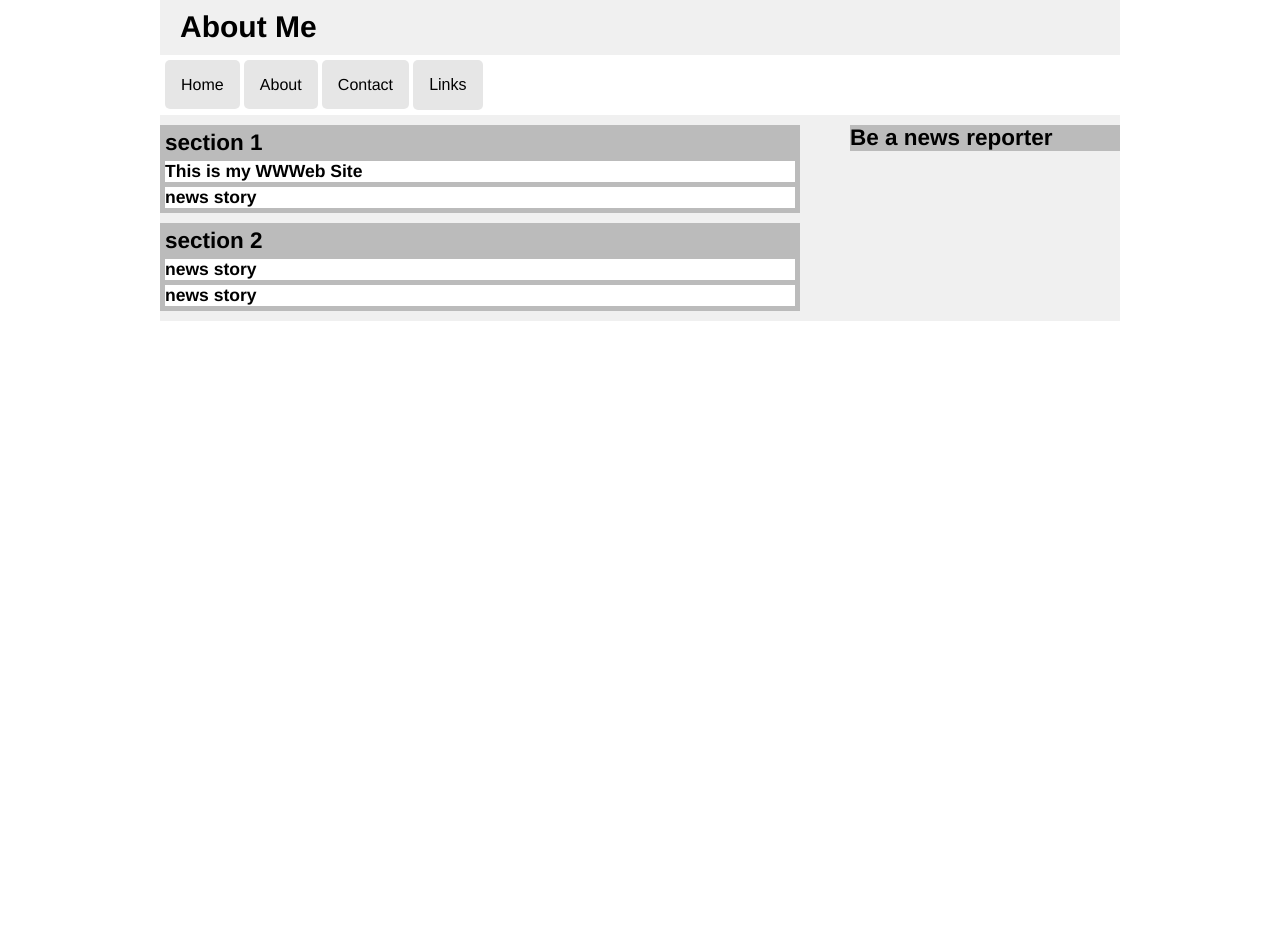
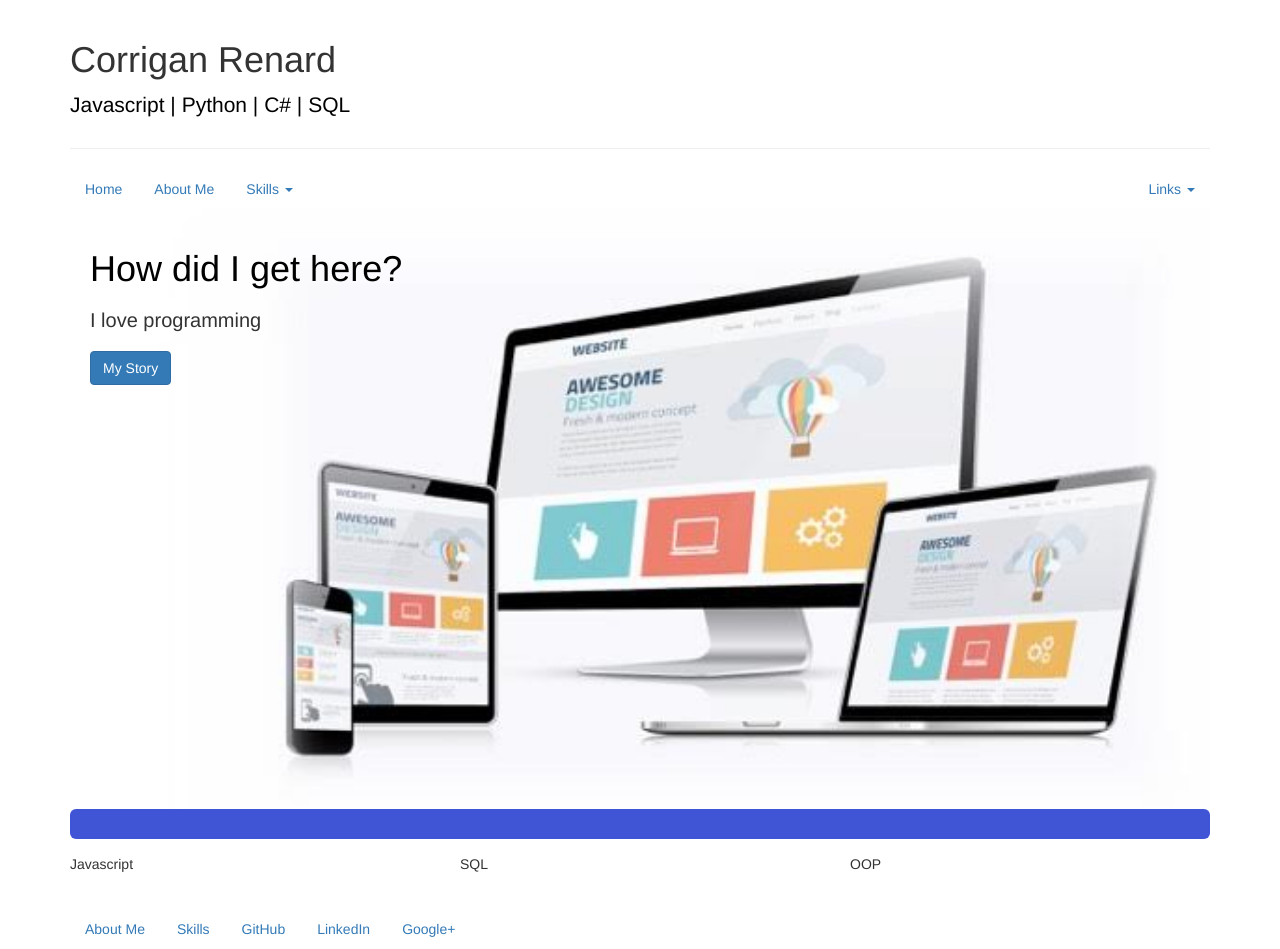
Before and after one commit to CorriganRenard/JavaScript-Timer, a plain HTML site: page index.html in a window 1280 px wide. Before the commit the page ends 800 px from the top, so only its background shows below. Drawn offline with nearby package versions, Linux system fonts and the light colour scheme.

Commit message:
added bootsrap capabilities, navbar, footer, hero img, links.

```diff
--- /dev/null
+++ b/grid.css
@@ -0,0 +1,49 @@
+h4 {
+  margin-top: 25px;
+}
+.row {
+  margin-bottom: 20px;
+}
+.row .row {
+  margin-top: 10px;
+  margin-bottom: 0;
+}
+[class*="col-"] {
+  padding-top: 15px;
+  padding-bottom: 15px;
+  background-color: #ffffff;
+
+}
+
+hr {
+  marg
+}
+
+hr {
+  margin-top: 40px;
+  margin-bottom: 40px;
+}
+.hero-unit {
+     background-image: url('../images/web-design (1).jpg');
+     background-repeat: no-repeat;
+     background-size: cover;
+     height:600px;
+     padding: 20px;
+
+}
+.hero-unit h1, h2, p  {
+    color: black;
+    position: relative;
+}
+ .hero-unit h2{
+     font-size: 20px;
+     padding-bottom: 10px;
+
+ }
+
+ .separate {
+     background-color: rgba(0, 29, 200, 0.75);
+     height: 30px;
+     border-radius: 6px;
+
+ }
--- a/index.html
+++ b/index.html
@@ -1,103 +1,120 @@
-<!doctype html>
+<!DOCTYPE html>
 <html lang="en">
   <head>
     <meta charset="utf-8">
+    <meta http-equiv="X-UA-Compatible" content="IE=edge">
+    <meta name="viewport" content="width=device-width, initial-scale=1">
+    <!-- The above 3 meta tags *must* come first in the head; any other head content must come *after* these tags -->
+    <meta name="description" content="">
+    <meta name="author" content="">
+    <link rel="icon" href="../../favicon.ico">
+
     <title>Corrigan Renard</title>
-        <link rel="stylesheet" type="text/css" href="style.css">
+
+    <!-- Bootstrap core CSS -->
+    <link href="../../dist/css/bootstrap.min.css" rel="stylesheet">
+
+    <!-- IE10 viewport hack for Surface/desktop Windows 8 bug -->
+    <link href="../../assets/css/ie10-viewport-bug-workaround.css" rel="stylesheet">
+
+    <!-- Custom styles for this template -->
+    <link href="grid.css" rel="stylesheet">
+
+    <!-- Just for debugging purposes. Don't actually copy these 2 lines! -->
+    <!--[if lt IE 9]><script src="../../assets/js/ie8-responsive-file-warning.js"></script><![endif]-->
+    <script src="../../assets/js/ie-emulation-modes-warning.js"></script>
+
+    <!-- HTML5 shim and Respond.js for IE8 support of HTML5 elements and media queries -->
     <!--[if lt IE 9]>
-		<script>
-        	document.createElement("article");
-			document.createElement("aside");
-			document.createElement("footer");
-			document.createElement("header");
-			document.createElement("main");
-			document.createElement("nav");
-			document.createElement("section");
-        </script>
+      <script src="https://oss.maxcdn.com/html5shiv/3.7.3/html5shiv.min.js"></script>
+      <script src="https://oss.maxcdn.com/respond/1.4.2/respond.min.js"></script>
     <![endif]-->
   </head>
 
   <body>
-        <header class="banner">
-            <h1>About Me</h1>
-        	<p>This web site is about me</p>
-        </header>
+    <div class="container">
 
-        <nav>
-            <a href="#">Home</a>
-            <a href="#">About</a>
-            <a href="#">Contact</a>
 
-                <div class="dropdown">
-                    <button onmouseover="hoverDropDown(1,myDropdown)" onmouseout="hoverDropDown(0,myDropdown)" class="dropbtn">Links</button>
-                    <div id="myDropdown" onmouseover="hoverDropDown(1,myDropdown)" onmouseout="hoverDropDown(0,myDropdown)" style="display: none;" class="dropdown-content">
-                        <a href="#home">Home</a>
-                         <a href="#about">About</a>
-                         <a href="#contact">Contact</a>
-                    </div>
+      <div class="page-header">
+        <h1>Corrigan Renard</h1>
+        <p class="lead">Javascript | Python | C# | SQL</p>
       </div>
 
+      <!--Nav-->
+    <nav>
+    <ul class="nav nav-pills">
+    <li class=""><a href="#">Home</a></li>
+    <li><a href="#">About Me</a></li>
+    <li class="dropdown">
+        <a href="#" data-toggle="dropdown" class="dropdown-toggle">Skills <b class="caret"></b></a>
+        <ul class="dropdown-menu">
+            <li><a href="#">SQL</a></li>
+            <li><a href="#">Javascript</a></li>
+            <li><a href="#">Bootstrap</a></li>
+            <li class="divider"></li>
+            <li><a href="#">OOP</a></li>
+        </ul>
+    </li>
+    <li class="dropdown pull-right">
+        <a href="#" data-toggle="dropdown" class="dropdown-toggle">Links <b class="caret"></b></a>
+        <ul class="dropdown-menu">
+            <li><a href="#">Google+</a></li>
+            <li><a href="https://www.linkedin.com/in/corrigan-renard-284907123">LinkedIn</a></li>
+            <li class="divider"></li>
+            <li><a href="https://github.com/CorriganRenard">GitHub</a></li>
+        </ul>
+    </li>
+</ul>
         </nav>
 
-        <main>
+
+ <!-- hero Image-->
+
+      <div class="hero-unit">
+
+              <h1>How did I get here?</h1>
+              <h2>I love programming</h2>
+              <p><a class="btn btn-primary btn-large">My Story</a></p>
+
+          </div>
+        <div class="separate"></div>
+
+      <main class="row">
+
+          <div class="col-md-4">Javascript</div>
+        <div class="col-md-4">SQL</div>
+        <div class="col-md-4">OOP</div>
+      </main>
 
 
-             <section>
-            	<h2>section 1</h2>
-                	<article>
-                   		<header>
-                        	<h3>This is my WWWeb Site</h3>
-                        	<p>(author, date)</p>
-                   		</header>
-                    	<p>text goes here</p>
-                   		<p>text goes here</p>
-                 	</article>
 
-                    <article>
-                    	<header>
-                        	<h3>news story</h3>
-                        	<p>(author, date)</p>
-                    	</header>
-                    	<p>text goes here</p>
-                    	<p>text goes here</p>
-                 	</article>
-            </section>
 
-            <section>
-            	<h2>section 2</h2>
-                	<article>
-                    	<header>
-                        	<h3>news story</h3>
-                        	<p>(author, date)</p>
-                    	</header>
-                    	<p>text goes here</p>
-                    	<p>text goes here</p>
-                 	</article>
+        <footer>
+           <ul class="nav nav-pills">
 
-                    <article>
-                    	<header>
-                        	<h3>news story</h3>
-                        	<p>(author, date)</p>
-                    	</header>
-                    	<p>text goes here</p>
-                    	<p>text goes here</p>
-                 	</article>
-            </section>
-        </main>
+    <li><a href="#">About Me</a></li>
 
-        <aside>
-            <h2>Be a news reporter</h2>
-            <p>text here</p>
-        </aside>
+       <li> <a href="#">Skills</a></li>
+               <li><a href="https://github.com/CorriganRenard">GitHub</a></li>
+            <li><a href="https://www.linkedin.com/in/corrigan-renard-284907123">LinkedIn</a></li>
+            <li class="divider"></li>
+            <li><a href="#">Google+</a></li>
 
-        <footer class="sidebar">
-        	<p>Footer Info</p>
+</ul>
         </footer>
-	<!-- <script type="text/javascript" src="http://code.jquery.com/jquery-1.8.0.min.js"></script> -->
+
+
+    </div> <!-- /container -->
 
         <!-- Upload jquery from google cdn -->
        <script src="https://ajax.googleapis.com/ajax/libs/jquery/3.1.0/jquery.min.js"></script>
-        <script type="text/javascript" src="script1.js"></script>
-         <script type="text/javascript" src="script2.js"></script>
+      <!-- Latest Bootsrap.js file from cdn-->
+      <script src="https://maxcdn.bootstrapcdn.com/bootstrap/3.3.7/js/bootstrap.min.js" integrity="sha384-Tc5IQib027qvyjSMfHjOMaLkfuWVxZxUPnCJA7l2mCWNIpG9mGCD8wGNIcPD7Txa" crossorigin="anonymous"></script>
+       <!-- Latest compiled and minified CSS -->
+       <link rel="stylesheet" href="https://maxcdn.bootstrapcdn.com/bootstrap/3.3.7/css/bootstrap.min.css" integrity="sha384-BVYiiSIFeK1dGmJRAkycuHAHRg32OmUcww7on3RYdg4Va+PmSTsz/K68vbdEjh4u" crossorigin="anonymous">
+    <!-- IE10 viewport hack for Surface/desktop Windows 8 bug -->
+    <script src="../../assets/js/ie10-viewport-bug-workaround.js"></script>
+      <!--upload local javascript file-->
+      <script src="../../localjs.js"></script>
   </body>
 </html>
--- /dev/null
+++ b/localjs.js
@@ -0,0 +1,4 @@
+////add a toggle drop down menu
+$(document).ready(function () {
+    $(".dropdown-toggle").dropdown();
+});
--- a/style.css
+++ b/style.css
@@ -71,7 +71,7 @@ html, body, h1, h2, h3, ul, li, a, p, article, aside, footer, header, main, nav,
 }
 
 .banner {
-	background-image: url('../../images//fox.png');
+	/*background-image: url('../../images//fox.png');*/
 	color: black;
 	padding: 10px 20px;
 }
```
Also changed, not shown: Script2.js (+0 -19 lines), images/web-design (1).jpg (added), images/web-design.jpeg (added). Lines whose indentation alone changed are shown as unchanged.
